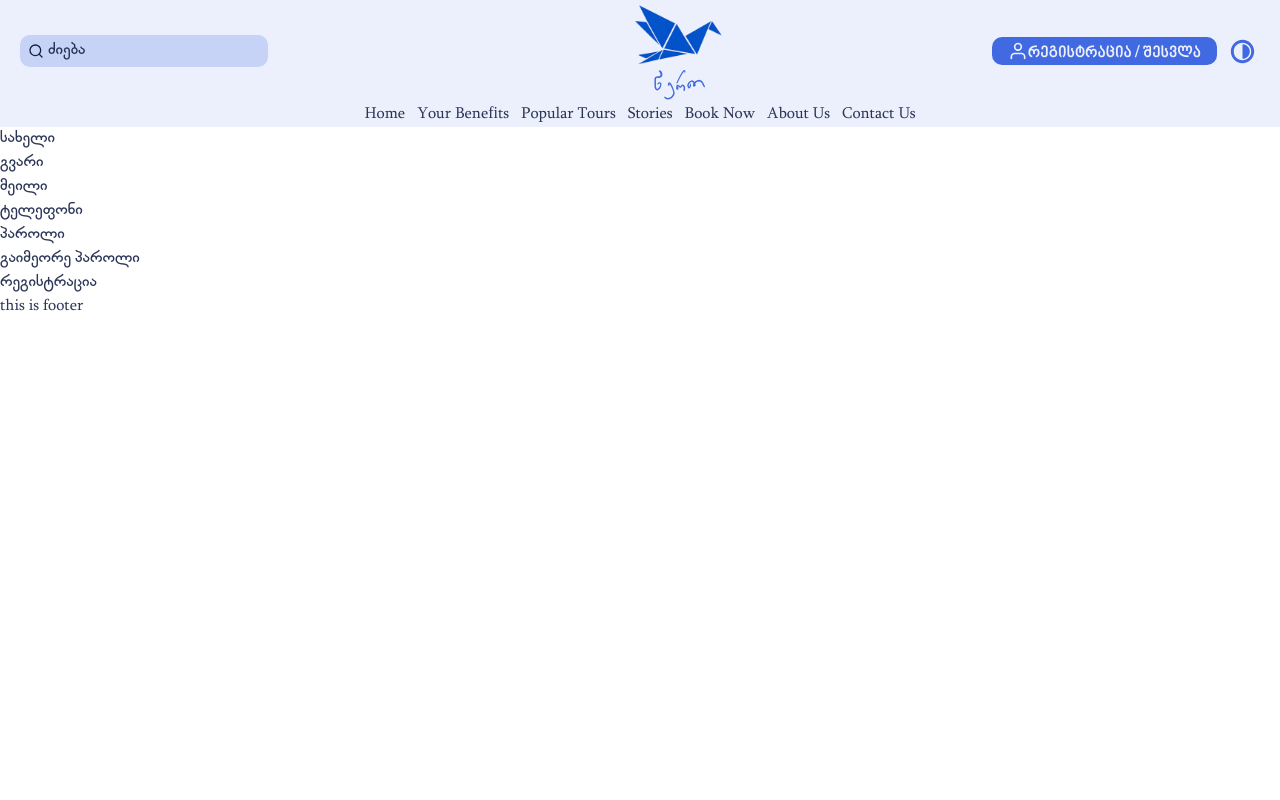
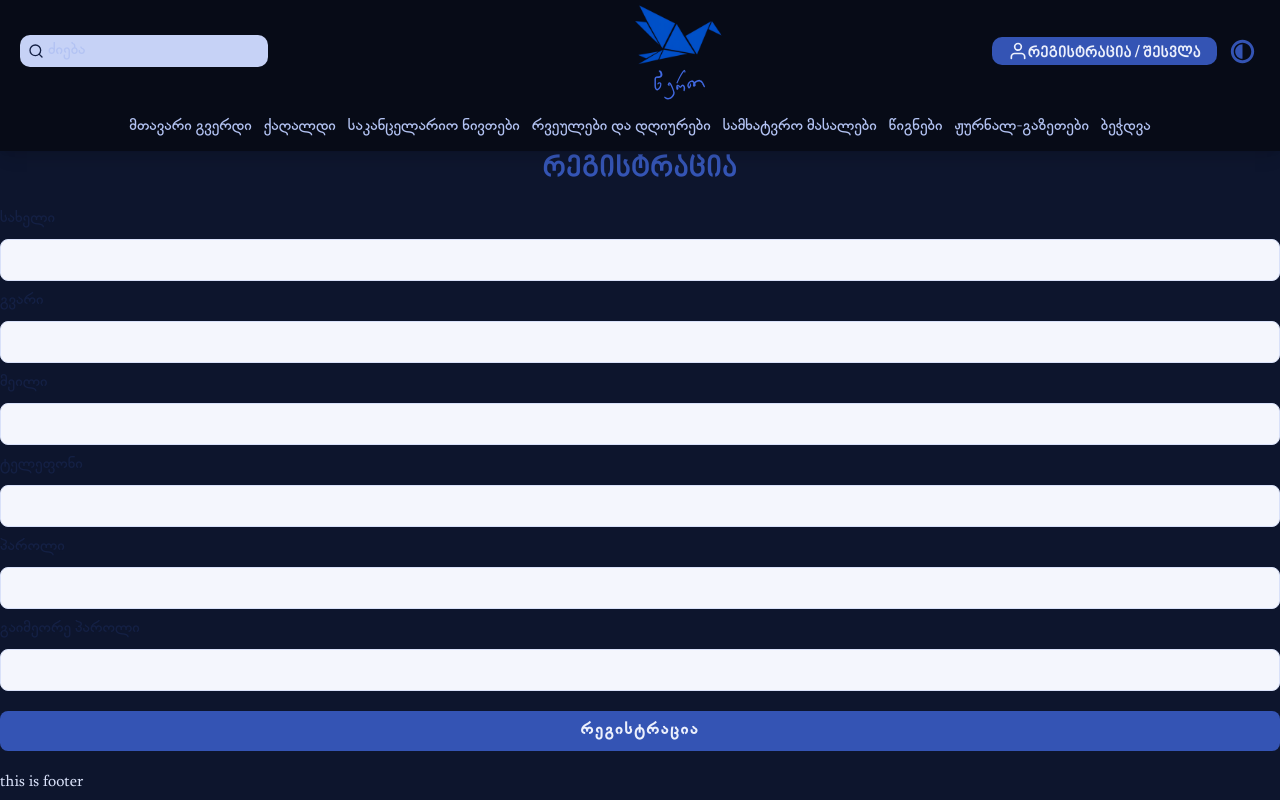
Before and after one commit to guniavaana-svg/ReactTS_Pro, a React (Vite) app in the folder vite-project/: page /registration in a window 1280 px wide. Built offline with nearby package versions, Linux system fonts and the light colour scheme; data requests are answered from the project's data file.

Commit message:
commhom03.06

```diff
--- a/vite-project/db.json
+++ b/vite-project/db.json
@@ -17,6 +17,15 @@
       "phone": "55555255",
       "password": "123",
       "id": 6
+    },
+    {
+      "firstname": "",
+      "lastname": "",
+      "email": "",
+      "phone": "",
+      "password": "",
+      "confirmPassword": "",
+      "id": 7
     }
   ],
   "UserRegistrationErrors": {
@@ -30,37 +39,42 @@
     {
       "id": 1,
       "path": "/",
-      "name": "Home"
+      "name": "მთავარი გვერდი"
     },
     {
       "id": 2,
-      "path": "/benefits",
-      "name": "Your Benefits"
+      "path": "papier",
+      "name": "ქაღალდი"
     },
     {
       "id": 3,
-      "path": "/tours",
-      "name": "Popular Tours"
+      "path": "Stationery",
+      "name": "საკანცელარიო ნივთები"
     },
     {
       "id": 4,
-      "path": "/stories",
-      "name": "Stories"
+      "path": "Notebooks & Diaries",
+      "name": "რვეულები და დღიურები"
     },
     {
       "id": 5,
-      "path": "/book",
-      "name": "Book Now"
+      "path": "Art Supplies",
+      "name": "სამხატვრო მასალები"
     },
     {
       "id": 6,
-      "path": "/about",
-      "name": "About Us"
+      "path": "books",
+      "name": "წიგნები"
     },
     {
       "id": 7,
-      "path": "/contact",
-      "name": "Contact Us"
+      "path": "/journals",
+      "name": "ჟურნალ-გაზეთები"
+    },
+    {
+      "id": 8,
+      "path": "printing",
+      "name": "ბეჭდვა"
     }
   ],
   "articles": [
--- a/vite-project/package.json
+++ b/vite-project/package.json
@@ -19,6 +19,7 @@
     "react-icons": "^5.6.0",
     "react-router": "^7.15.0",
     "react-router-dom": "^7.15.0",
+    "tailwind-scrollbar-hide": "^4.0.0",
     "yup": "^1.7.1"
   },
   "devDependencies": {
--- a/vite-project/src/Components/Nav/Nav.tsx
+++ b/vite-project/src/Components/Nav/Nav.tsx
@@ -23,7 +23,7 @@ function Nav (){
     },[])
 
     return(
-        <nav className="flex gap-3">
+        <nav className="flex gap-3 p-3">
             {menuData.map(item=>(
                <NavLink key={item.id} to={item.path} end>{item.name}</NavLink>
             ))}
--- a/vite-project/src/Pages/LogIn/LogIn.css
+++ b/vite-project/src/Pages/LogIn/LogIn.css
@@ -0,0 +1,9 @@
+.input{
+     @apply bg-[#f4f6fd] w-full px-4 py-2 border border-[#d9e1f9] rounded-lg outline-none focus:ring-2 focus:ring-[#3454b4];
+}
+.error {
+    @apply text-red-500 text-sm mt-1;
+}
+label {
+    @apply block text-[#142044] font-medium my-2;
+}
--- a/vite-project/src/Pages/Registration/Registration.css
+++ b/vite-project/src/Pages/Registration/Registration.css
@@ -0,0 +1,9 @@
+.input{
+     @apply bg-[#f4f6fd] w-full px-4 py-2 border border-[#d9e1f9] rounded-lg outline-none focus:ring-2 focus:ring-[#3454b4] ;
+}
+.error {
+    @apply text-red-500 text-sm mt-1;
+}
+label{
+    @apply block text-[#142044] font-medium my-2;
+}
--- a/vite-project/src/Pages/Registration/Registration.tsx
+++ b/vite-project/src/Pages/Registration/Registration.tsx
@@ -1,6 +1,7 @@
 
 import "./Registration.css";
 import { Formik, Form, Field } from 'formik';
+import { ErrorMessage } from "formik";
 import * as Yup from 'yup';
 import { API_URL } from "../../../config";
 import React from "react";
@@ -14,20 +15,42 @@ interface FormDataType{
     password:string
 }
 function Registration(){
-    const regExp={
-        alphaBet: /^[a-zA-Z]+$/,
-        email: /^[a-zA-Z0-9._%+-]+@[a-zA-Z0-9.-]+\.[a-zA-Z]{2,}$/
-    }
-    const validate=Yup.object().shape({
-        firstname:Yup.string()
-            .matches(regExp.alphaBet,"ანბანის გარდა სხვა სიმბოლოებს ვერ გამოიყენებ")
+    const regExp = {
+        alphaBet: /^[a-zA-Zა-ჰ]+$/,
+        phone: /^\+?\d{9,15}$/,
+        uppercase: /[A-Z]/,
+        lowercase: /[a-z]/,
+        number: /\d/,
+        specialChar: /[@$!%*?&]/,
+    };
+    const validate = Yup.object().shape({
+        firstname: Yup.string()
+            .matches(regExp.alphaBet, "ანბანის გარდა სხვა სიმბოლოებს ვერ გამოიყენებ")
             .min(2, "შეიყვანე ორზე მეტი სიმბოლო")
-            .max(30, "30-ზე მეტ სიმბოლოს ვერ შეიყვან"),
-        lastname:Yup.string()
-            .matches(regExp.alphaBet,"ანბანის გარდა სხვა სიმბოლოებს ვერ გამოიყენებ")
+            .max(30, "30-ზე მეტ სიმბოლოს ვერ შეიყვან")
+            .required("სახელის ველი სავალდებულოა"),
+        lastname: Yup.string()
+            .matches(regExp.alphaBet, "ანბანის გარდა სხვა სიმბოლოებს ვერ გამოიყენებ")
             .min(2, "შეიყვანე ორზე მეტი სიმბოლო")
-            .max(30, "30-ზე მეტ სიმბოლოს ვერ შეიყვან"),
-    })
+            .max(30, "30-ზე მეტ სიმბოლოს ვერ შეიყვან")
+            .required("გვარის ველი სავალდებულოა"),
+        email: Yup.string()
+            .email("შეიყვანე სწორი ელ.ფოსტა")
+            .required("ელ.ფოსტის ველი სავალდებულოა"),
+        phone: Yup.string()
+            .matches(regExp.phone, "შეიყვანე სწორი ტელეფონის ნომერი")
+            .required("ტელეფონის ველი სავალდებულოა"),
+        password: Yup.string()
+            .min(8, "პაროლი უნდა იყოს მინიმუმ 8 სიმბოლო")
+            .matches(regExp.uppercase, "პაროლი უნდა შეიცავდეს მინიმუმ ერთ დიდ ასოს")
+            .matches(regExp.lowercase, "პაროლი უნდა შეიცავდეს მინიმუმ ერთ პატარა ასოს")
+            .matches(regExp.number, "პაროლი უნდა შეიცავდეს მინიმუმ ერთ ციფრს")
+            .matches(regExp.specialChar, "პაროლი უნდა შეიცავდეს მინიმუმ ერთ სპეციალურ სიმბოლოს")
+            .required("პაროლის ველი სავალდებულოა"),
+        confirmPassword: Yup.string()
+            .oneOf([Yup.ref("password")], "პაროლები არ ემთხვევა")
+            .required("გაიმეორე პაროლი"),
+    });
    async function handleSubmmit(e:React.SyntheticEvent<HTMLFormElement>){
         e.preventDefault()
         const formData = new FormData(e.currentTarget);
@@ -62,34 +85,50 @@ function Registration(){
 
     }
     return(
-        <Formik>
-            <form onSubmit={handleSubmmit}>
+        <Formik initialValues={{
+            firstname: "",
+            lastname: "",
+            email: "",
+            phone: "",
+            password: "",
+            confirmPassword: "",
+        }}
+        validationSchema={validate}
+        onSubmit={handleSubmmit}>
+            <Form >
+                <legend className="text-3xl font-mtavruli text-[#3454b4] text-center mb-5">რეგისტრაცია</legend>
                 <div>
                     <label htmlFor="">სახელი</label>
-                    <Field name="firstname"/>
+                    <Field className="input" name="firstname"/>
+                    <ErrorMessage name="firstname" component="span" className="error" />
                 </div>
                 <div>
                     <label htmlFor="">გვარი</label>
-                    <Field name="lastname"/>
+                    <Field className="input" name="lastname"/>
+                    <ErrorMessage name="lastname" component="span"  className="error" />
                 </div>
                 <div>
                     <label htmlFor="">მეილი</label>
-                    <Field name="email"/>
+                    <Field className="input" name="email"/>
+                    <ErrorMessage name="email" component="span" className="error"  />
                 </div>
                 <div>
                     <label htmlFor="">ტელეფონი</label>
-                    <Field name="phone"/>
+                    <Field className="input" name="phone"/>
+                    <ErrorMessage name="phone" component="span" className="error"  />
                 </div>
                 <div>
                     <label htmlFor="">პაროლი</label>
-                    <Field name="password"/>
+                    <Field className="input" name="password"/>
+                    <ErrorMessage name="password" component="span" className="error" />
                 </div>
                 <div>
                     <label htmlFor="">გაიმეორე პაროლი</label>
-                    <Field name="confirmPassword"/>
+                    <Field className="input" name="confirmPassword"/>
+                    <ErrorMessage name="confirmPassword" component="span" className="error" />
                 </div>
-                <button type="submit">რეგისტრაცია</button>
-            </form>
+                <button className="w-full bg-[#3454b4] hover:bg-[#2e4a9e] hover:text-[#d9e1f9] text-[#ecf0fc] font-semibold tracking-[2px] py-2 rounded-lg my-5" type="submit">რეგისტრაცია</button>
+            </Form>
         </Formik>
     )
 }
--- a/vite-project/src/index.css
+++ b/vite-project/src/index.css
@@ -31,5 +31,5 @@
   @apply m-0 p-0 box-border;
 }
 body{
-  @apply font-bpg text-[rgba(20,32,68,.9)];
+  @apply font-bpg text-[rgba(20,32,68,.9)] bg-[#ecf0fc] dark:bg-[#0D152D] dark:text-[#D9E1F9];
 }
--- a/vite-project/src/layouts/Header/Header.tsx
+++ b/vite-project/src/layouts/Header/Header.tsx
@@ -1,12 +1,38 @@
 import  "./Header.css";
 import Nav from "../../Components/Nav/Nav.tsx";
+import LogIn from "../../Pages/LogIn/LogIn.tsx";
+import Registration from "../../Pages/Registration/Registration.tsx";
 import { TiAdjustContrast} from "react-icons/ti";
 import { FiUser } from "react-icons/fi";
 import { FiSearch } from "react-icons/fi";
+import { FaTimes } from "react-icons/fa";
 import { NavLink} from "react-router-dom";
+import { useState, useEffect } from "react";
+import type { boolean } from "yup";
 function Header(){
+    const [isOpen, setIsOpen] = useState<boolean>(false);
+    const [scrolled, setScrolled] = useState<boolean>(false);
+    const [mode, setMode] = useState<string>("dark");
+
+useEffect(() => {
+    function handleScroll(){
+        setScrolled(window.scrollY > 50);
+    };
+    window.addEventListener("scroll", handleScroll);
+    return () => window.removeEventListener("scroll", handleScroll);
+}, []);
+localStorage.setItem("mode", mode )
+useEffect(()=>{
+
+    const newMode:string|null=localStorage.getItem("mode");
+    if (newMode === "dark") {
+    document.documentElement.classList.add("dark");
+    } else {
+    document.documentElement.classList.remove("dark");
+    }
+},[mode])
     return(<>
-    <header className="max-w-[1400px] mx-auto bg-[#ecf0fc] px-5">
+    <header className="sticky top-0 z-50 max-w-[1400px] mx-auto px-5 shadow-lg bg-[#d9e1f9] dark:text-[#b3c3f3] dark:bg-[#070b17]">
         <div className="flex gap-2 items-center justify-center">
             <button className="flex items-center justify-start gap-1 px-2 py-1 rounded-[10px] bg-[#c6d2f6] w-1/5 border-none">
                 <FiSearch className="text-[#142044]"/>
@@ -16,17 +42,30 @@ function Header(){
                 <div className="logo overflow-hidden flex justify-content-center align-items-center w-[100px]">
                     <img src="../../../public/faicon.png" alt="logo" className="w-full h-full object-contain"/>
                 </div>
-                <span className="text-[#4169E1] text-[24px] font-unicode font-medium">წერო</span>
+                <span className={`${scrolled ? "hidden" : "block"} text-[#4169E1] text-[24px] font-unicode font-medium`}>წერო</span>
             </div>
-            <div className="flex items-center justify-center bg-[#4169E1] text-[#ecf0fc] px-2 py-1 rounded-[10px]">
-                <button className="font-mtavruli leading-none flex items-center px-2 py-1 h-[20px] ">
+            <div className="flex items-center justify-center bg-[#3454b4] text-[#ecf0fc] px-2 py-1 rounded-[10px]">
+                <button onClick={()=>setIsOpen(true)} className="font-mtavruli leading-none flex items-center px-2 py-1 h-[20px] ">
                     <FiUser className="text-[#ecf0fc] w-[20px]  h-[20px]"/>
                     <span className="translate-y-[2px]">რეგისტრაცია / შესვლა</span>
                 </button>
+                {isOpen && (
+                    <div onClick={()=>setIsOpen(false)} className="fixed inset-0 z-50 flex items-center justify-center bg-[#0d152d] bg-opacity-50">
+                        <div  onClick={(e) => e.stopPropagation()} className="relative w-11/12 max-w-4xl max-h-[95vh]  rounded shadow-lg flex text-[#142044]">
+                            <button className="absolute top-0 right-0 p-2 text-[#3454b4]" onClick={()=>setIsOpen(false)}><FaTimes className="w-[25px] h-[25px]"/></button>
+                            <div className="w-1/2 p-8 bg-[#ecf0fc] overflow-scroll scrollbar-hide">
+                                <LogIn/>
+                            </div>
+                            <div className="w-1/2 p-8 bg-[#d9e1f9] overflow-scroll scrollbar-hide">
+                                <Registration/>
+                            </div>
+                        </div>
+                    </div>
+                )}
             </div>
-            <div className="darkMode ">
-                <TiAdjustContrast className="text-[#4169E1] w-[35px] h-[35px]"/>
-            </div>
+            <button onClick={()=>setMode((item)=>item==="light" ? "dark" : "light")} className="darkMode">
+                <TiAdjustContrast className="text-[#3454b4] w-[35px] h-[35px] dark:rotate-180"/>
+            </button>
         </div>
         <div className="headerSection2 flex gap-2 items-center justify-center max-w-[1400px] mx-auto">
             <Nav/>
--- a/vite-project/tailwind.config.js
+++ b/vite-project/tailwind.config.js
@@ -1,6 +1,7 @@
 
 /** @type {import('tailwindcss').Config} */
 export default {
+  darkMode: "class",
   content: [
     "./index.html",
     "./src/**/*.{js,ts,jsx,tsx}",
@@ -14,5 +15,7 @@ export default {
       },
     },
   },
-  plugins: [],
+  plugins: [
+    require('tailwind-scrollbar-hide'),
+  ],
 }
```
Also changed, not shown: vite-project/src/Pages/LogIn/LogIn.tsx (+6 -6 lines), 1 other file (tests, documents, lock files or other folders).
